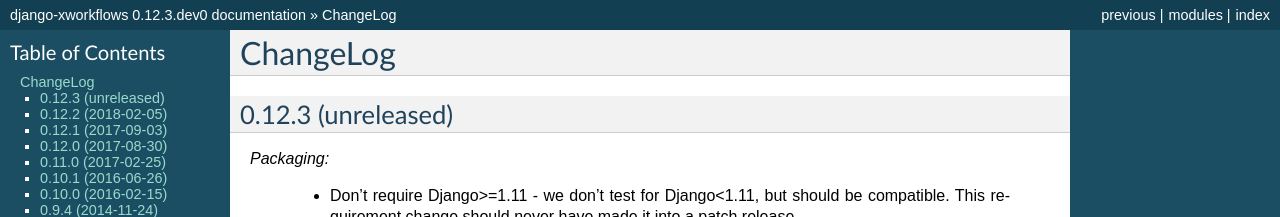
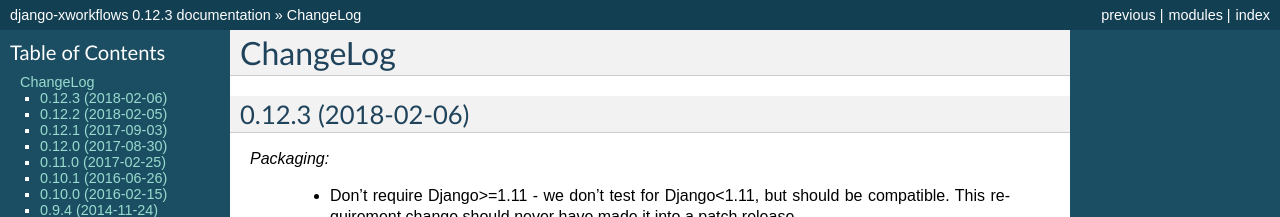
Before and after one commit to rbarrois/django_xworkflows, a Sphinx documentation site: the page built from docs/changelog.rst, in a window 1280 px wide and 900 px high. Shown: the top 217 px of the window. Built offline with Sphinx 7.4.7, drawn with Linux system fonts in a browser that asks for light colours; some of the changed text lies outside the part shown.

Commit message:
Preparing release 0.12.3

```diff
--- a/django_xworkflows/__init__.py
+++ b/django_xworkflows/__init__.py
@@ -2,5 +2,5 @@
 # Copyright (c) 2011-2013 Raphaël Barrois
 # This code is distributed under the two-clause BSD license.
 
-__version__ = '0.12.3.dev0'
+__version__ = '0.12.3'
 __author__ = 'Raphaël Barrois <raphael.barrois+xworkflows@polytechnique.org>'
--- a/docs/changelog.rst
+++ b/docs/changelog.rst
@@ -1,7 +1,7 @@
 ChangeLog
 =========
 
-0.12.3 (unreleased)
+0.12.3 (2018-02-06)
 -------------------
 
 *Packaging:*
```
